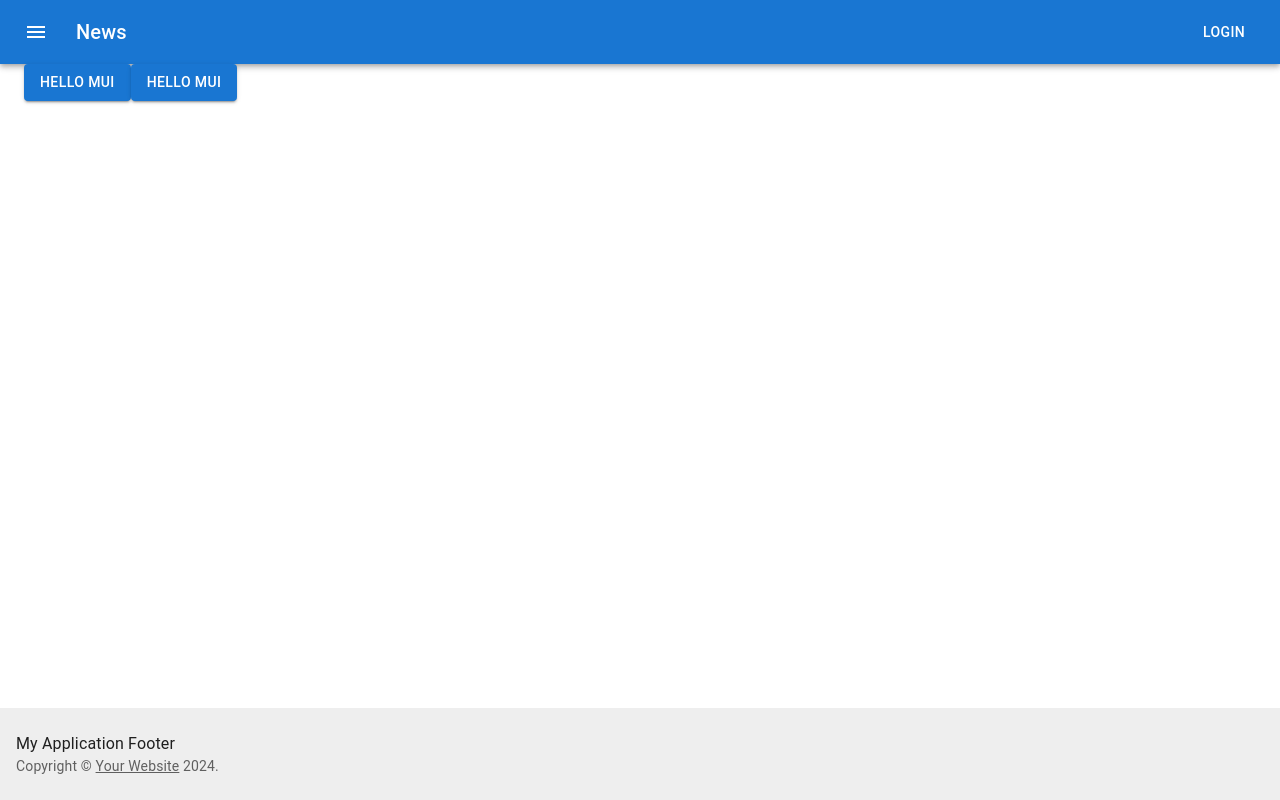
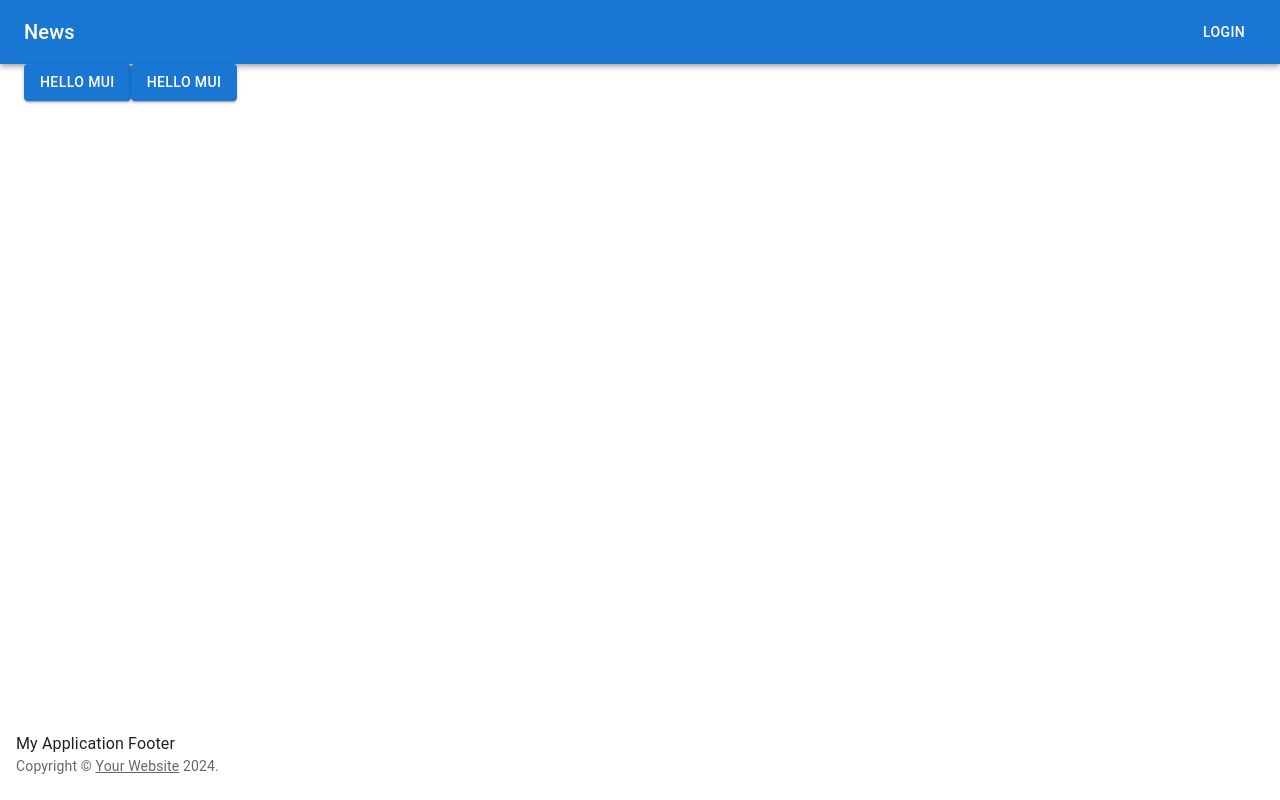
Before and after one commit to hudiansyahrobby/ebuddy, a Next.js app in the folder apps/frontend-repo/: page / in a window 1280 px wide. Built offline with nearby package versions, Linux system fonts and the light colour scheme.

Commit message:
feat: refactor Header and Footer components for improved structure and navigation

```diff
--- a/apps/frontend-repo/components/Footer.tsx
+++ b/apps/frontend-repo/components/Footer.tsx
@@ -1,9 +1,7 @@
-import React from "react";
 import Box from "@mui/material/Box";
+import Link from "@mui/material/Link";
 import Typography from "@mui/material/Typography";
-import Link from "@mui/material/Link";
 import { Route } from "../constant/Route";
-import { grey } from "@mui/material/colors";
 
 const Footer = () => {
   return (
@@ -14,7 +12,6 @@ const Footer = () => {
         px: 2,
         mt: "auto",
       }}
-      bgcolor={grey[200]}
     >
       <Typography variant="body1">My Application Footer</Typography>
       <Typography variant="body2" color="text.secondary">
--- a/apps/frontend-repo/components/Header.tsx
+++ b/apps/frontend-repo/components/Header.tsx
@@ -1,30 +1,28 @@
-import * as React from "react";
 import AppBar from "@mui/material/AppBar";
 import Box from "@mui/material/Box";
+import Button from "@mui/material/Button";
 import Toolbar from "@mui/material/Toolbar";
 import Typography from "@mui/material/Typography";
-import Button from "@mui/material/Button";
-import IconButton from "@mui/material/IconButton";
-import MenuIcon from "@mui/icons-material/Menu";
+import Link from "next/link";
+import { Route } from "../constant/Route";
 
 const Header = () => {
   return (
     <Box>
       <AppBar position="static">
         <Toolbar>
-          <IconButton
-            size="large"
-            edge="start"
-            color="inherit"
-            aria-label="menu"
-            sx={{ mr: 2 }}
-          >
-            <MenuIcon />
-          </IconButton>
-          <Typography variant="h6" component="div" sx={{ flexGrow: 1 }}>
-            News
-          </Typography>
-          <Button color="inherit">Login</Button>
+          <Link href={Route.Home} passHref legacyBehavior>
+            <Typography
+              variant="h6"
+              component="div"
+              sx={{ flexGrow: 1, cursor: "pointer" }}
+            >
+              News
+            </Typography>
+          </Link>
+          <Link href={Route.Login} passHref legacyBehavior>
+            <Button color="inherit">Login</Button>
+          </Link>
         </Toolbar>
       </AppBar>
     </Box>
```
